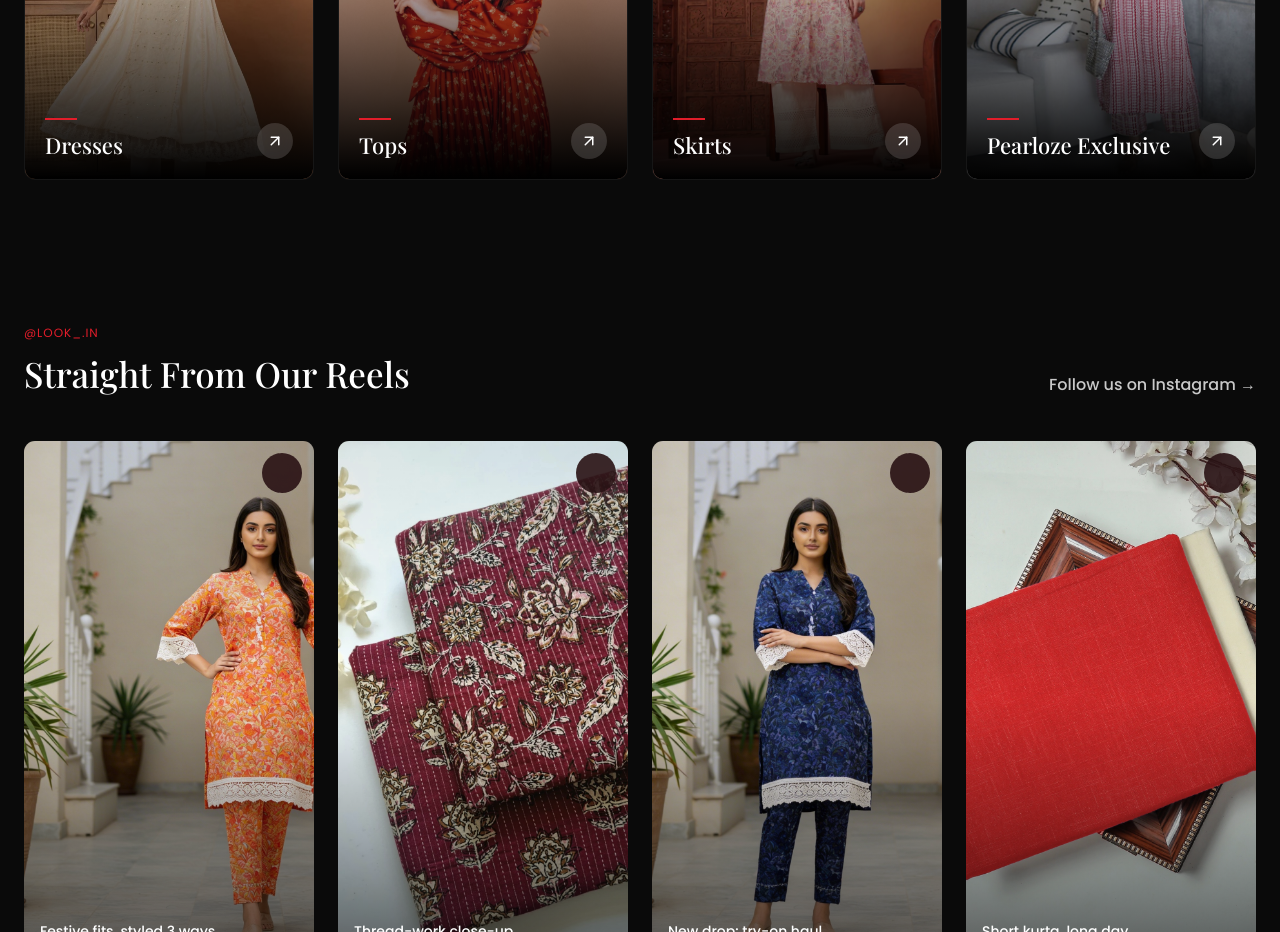
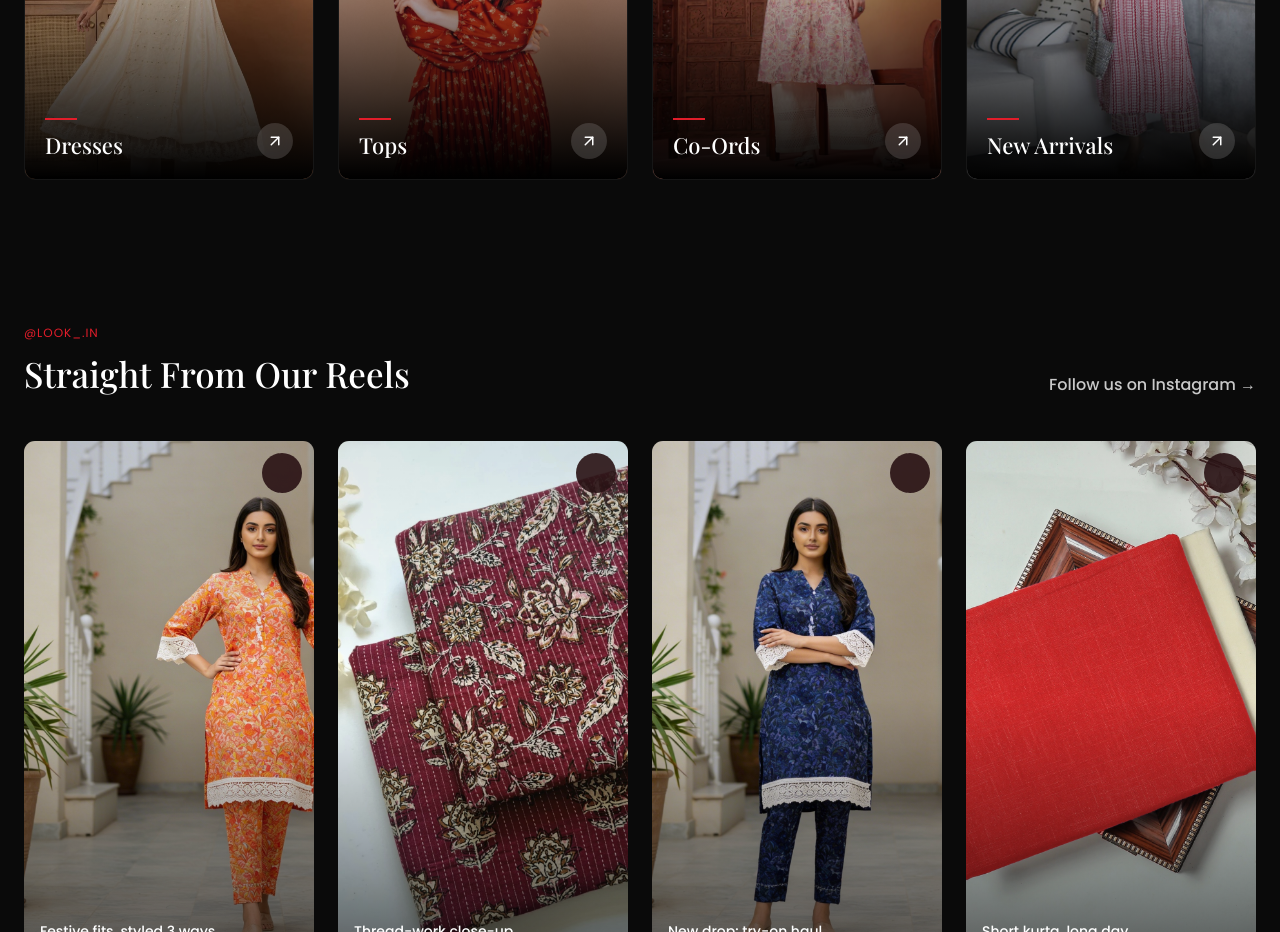
Before and after one commit to ragav1n/look, a React (Vite) app: page / in a window 1280 px wide. Shown: the part 1060-1992 px from the top of the page. Built offline with nearby package versions, Linux system fonts and the light colour scheme; no server answers.

Commit message:
Wire LOOK Collections cards to real shop filters

```diff
--- a/src/pages/home/LookCollections.tsx
+++ b/src/pages/home/LookCollections.tsx
@@ -3,17 +3,17 @@ import { ArrowUpRight } from "lucide-react";
 import Reveal from "@/components/ui/Reveal";
 import collDress from "@/assets/product-22.jpg";
 import collTops from "@/assets/product-24.jpg";
-import collSkirts from "@/assets/product-23.jpg";
-import collExclusive from "@/assets/product-17.jpg";
+import collCoords from "@/assets/product-23.jpg";
+import collNew from "@/assets/product-17.jpg";
 
 /* "LOOK Collections" — image-led category cards showcasing what the store
    carries. Layout is inspired by the client's reference (four tall cards with
    the category name set low-left) but built in LOOK's own black/red language. */
 const collections = [
-  { label: "Dresses", image: collDress, to: "/shop" },
-  { label: "Tops", image: collTops, to: "/shop?category=Tops" },
-  { label: "Skirts", image: collSkirts, to: "/shop" },
-  { label: "Pearloze Exclusive", image: collExclusive, to: "/shop" },
+  { label: "Dresses", image: collDress, to: "/shop?col=dresses" },
+  { label: "Tops", image: collTops, to: "/shop?col=tops" },
+  { label: "Co-Ords", image: collCoords, to: "/shop?col=co-ords" },
+  { label: "New Arrivals", image: collNew, to: "/shop?col=new-arrivals" },
 ];
 
 export default function LookCollections() {
```
